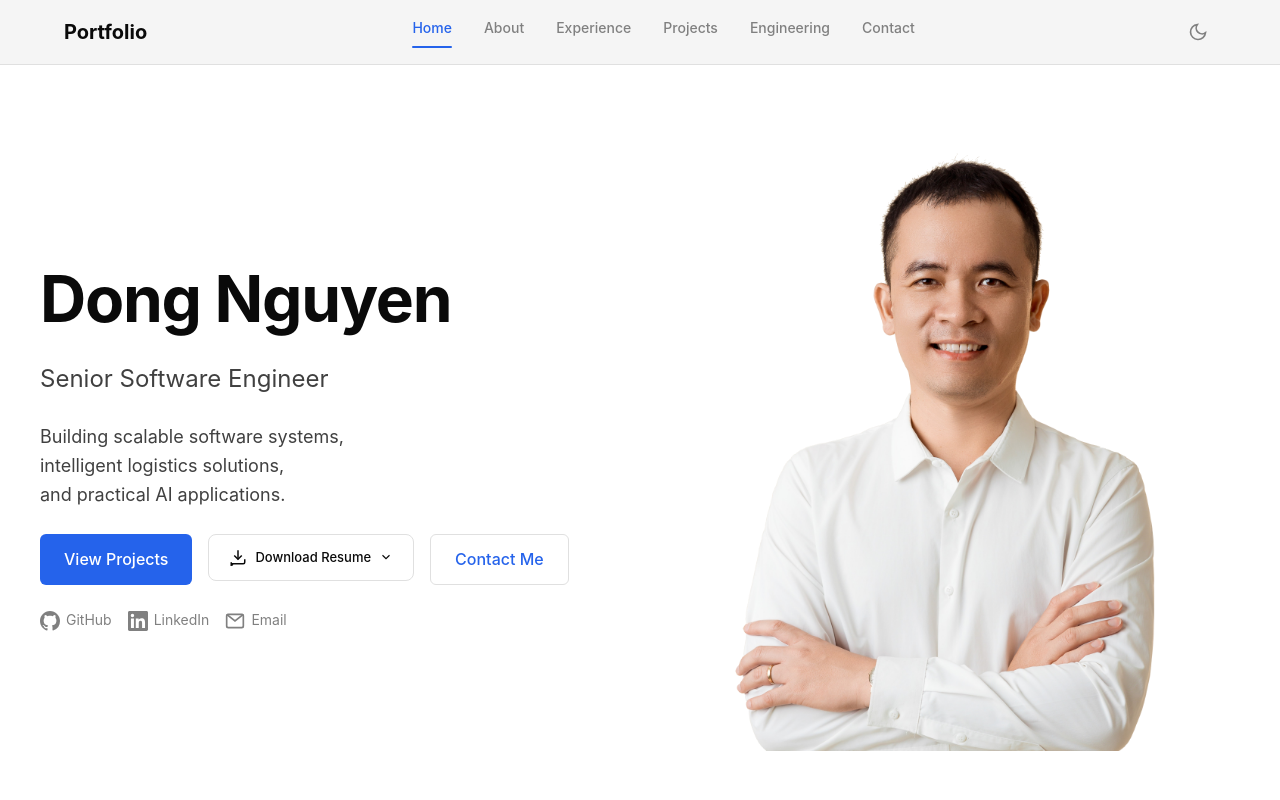
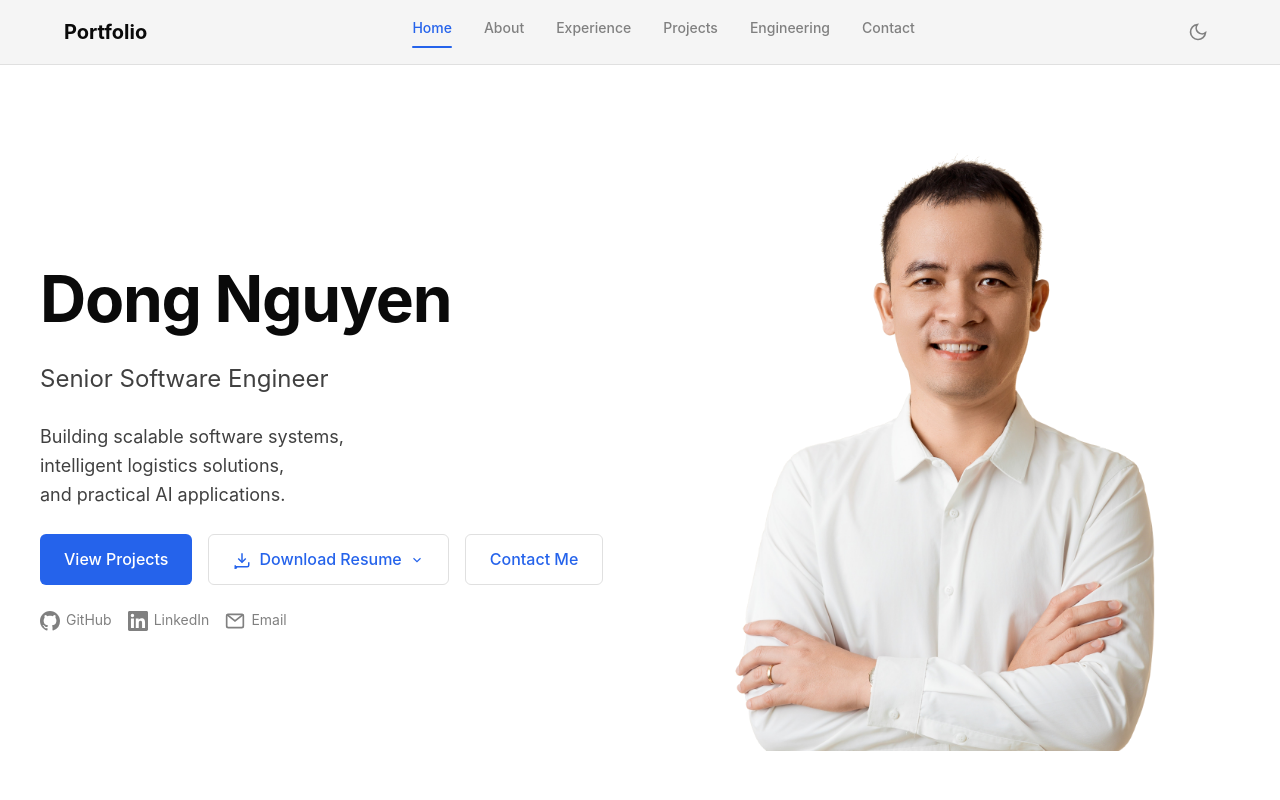
Before and after one commit to dong-nz/cv, a React app: page / in a window 1280 px wide. Shown: the top 800 px of the page. Built offline with nearby package versions, Linux system fonts and the light colour scheme; the HTML template or start-up script is replaced by a standard one.

Commit message:
fix(resume): match dropdown summary to btn-secondary style
- Update .download-resume-summary to use same CSS as btn-secondary
- Remove hero-specific font-size overrides
- Consistent look with View Projects and Contact Me buttons

```diff
--- a/src/App.css
+++ b/src/App.css
@@ -488,17 +488,19 @@
   display: flex;
   align-items: center;
   gap: 8px;
-  padding: 12px 20px;
+  padding: 12px 24px;
+  font-size: 16px;
+  font-weight: 500;
+  font-family: inherit;
+  border-radius: var(--radius-md);
+  cursor: pointer;
+  text-decoration: none;
+  transition: all var(--transition-fast);
   border: 1px solid var(--border);
-  border-radius: 8px;
-  cursor: pointer;
+  background: transparent;
+  color: var(--accent);
   list-style: none;
-  color: var(--text-primary);
-  background: var(--surface);
-  font-size: 14px;
-  font-weight: 500;
   user-select: none;
-  transition: border-color 0.2s, color 0.2s;
 }
 
 .download-resume-summary::-webkit-details-marker {
@@ -507,7 +509,8 @@
 
 .download-resume-summary:hover {
   border-color: var(--accent);
-  color: var(--accent);
+  background: var(--accent);
+  color: #ffffff;
 }
 
 .download-resume-summary .chevron {
@@ -524,7 +527,7 @@
   top: calc(100% + 4px);
   left: 0;
   width: 100%;
-  background: var(--surface);
+  background: var(--bg-surface);
   border: 1px solid var(--border);
   border-radius: 8px;
   box-shadow: 0 4px 12px rgba(0, 0, 0, 0.1);
@@ -546,14 +549,6 @@
   color: #fff;
 }
 
-/* Hero-specific overrides */
-.hero-download-dropdown .download-resume-summary {
-  font-size: 13px;
-}
-
-.hero-download-option {
-  font-size: 13px;
-}
 
 /* Desktop: show dropdown, hide mobile buttons */
 .download-resume-desktop,
```
Also changed, not shown: 2 other files (tests, documents, lock files or other folders).
